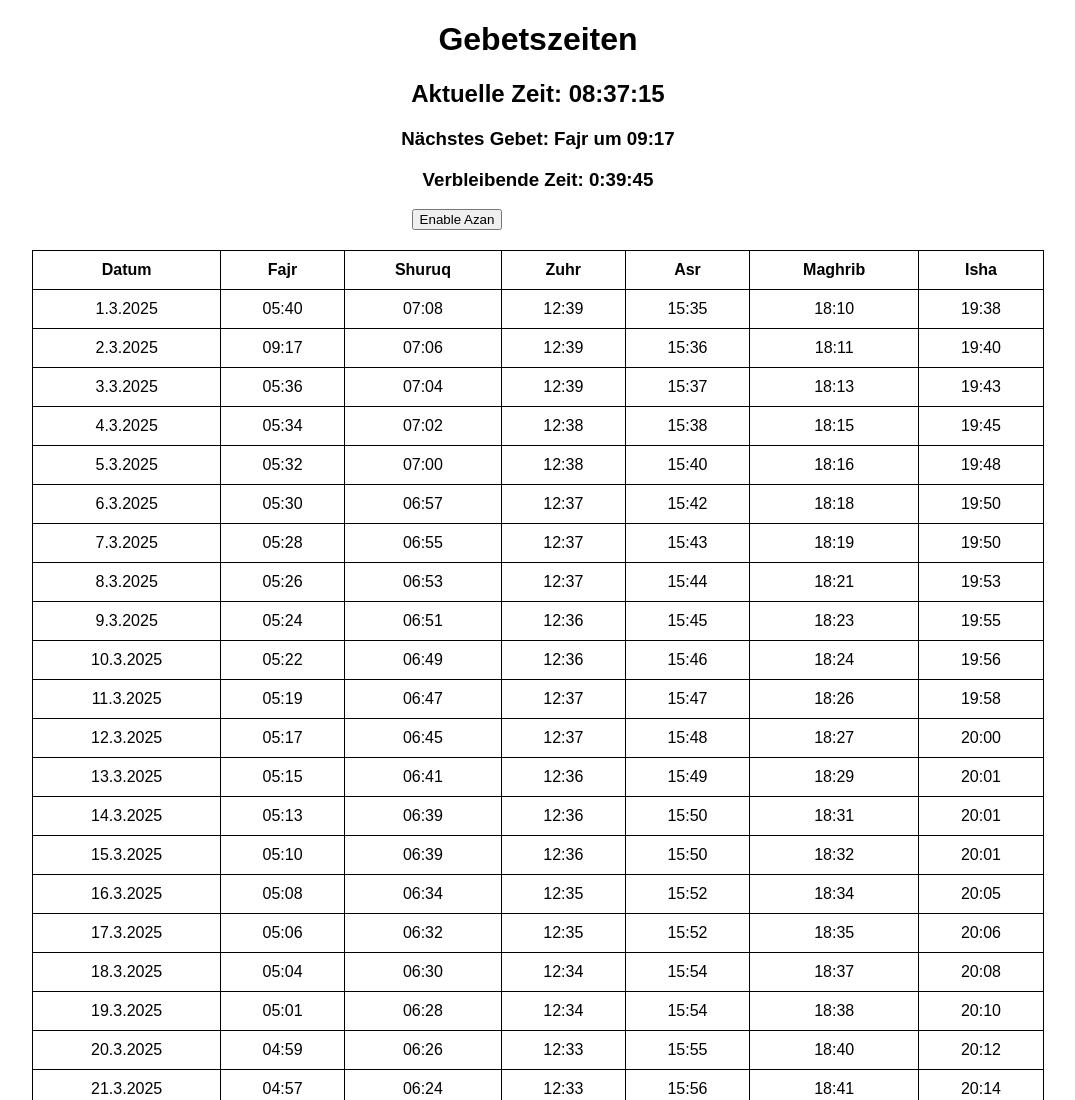
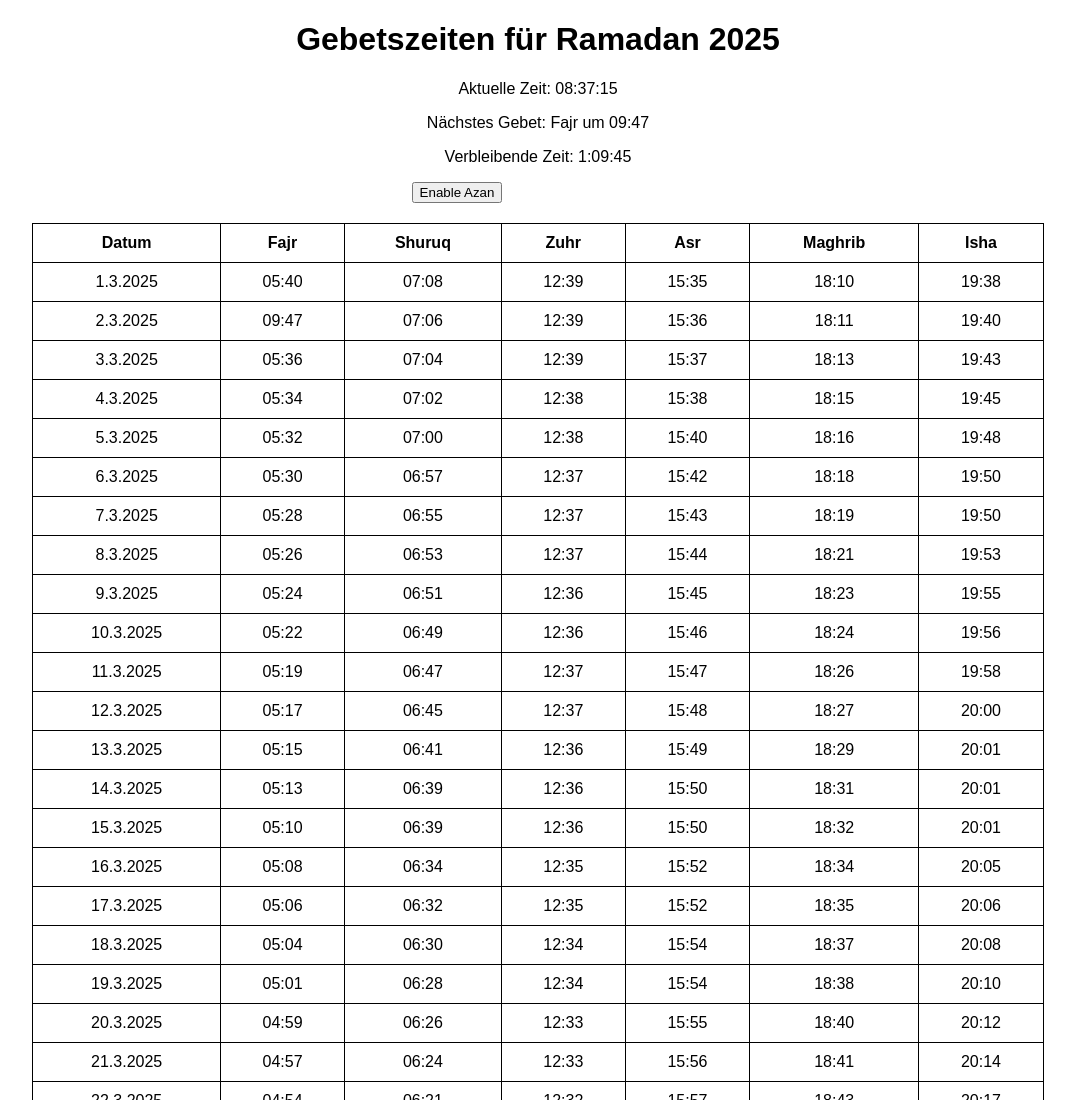
Before and after one commit to Jalal-Sarokhan/gebetszeiten-app, a plain HTML site: page index.html in a window 1280 px wide. Shown: the top 1100 px of the page, without its empty margins (102-1177 px from the left). Drawn offline with nearby package versions, Linux system fonts and the light colour scheme.

Commit message:
test 9.7

```diff
--- a/gebetszeiten_2025.csv
+++ b/gebetszeiten_2025.csv
@@ -1,6 +1,6 @@
 Datum;Fajr;Shuruq;Zuhr;Asr;Maghrib;Isha
 1.3.2025;05:40;07:08;12:39;15:35;18:10;19:38
-2.3.2025;09:17;07:06;12:39;15:36;18:11;19:40
+2.3.2025;09:47;07:06;12:39;15:36;18:11;19:40
 3.3.2025;05:36;07:04;12:39;15:37;18:13;19:43
 4.3.2025;05:34;07:02;12:38;15:38;18:15;19:45
 5.3.2025;05:32;07:00;12:38;15:40;18:16;19:48
--- a/index.html
+++ b/index.html
@@ -8,10 +8,10 @@
     <script src="https://cdnjs.cloudflare.com/ajax/libs/PapaParse/5.3.0/papaparse.min.js"></script>
 </head>
 <body>
-    <h1>Gebetszeiten</h1>
-    <h2 id="current-time"></h2>
-    <h3 id="nextPrayer">Nächstes Gebet: -- um --:--</h3>
-    <h3 id="remainingTime">Verbleibende Zeit: --:--:--</h3>
+    <h1>Gebetszeiten für Ramadan 2025</h1>
+    <p id="current-time"></p>
+    <p id="nextPrayer">Nächstes Gebet: -- um --:--</p>
+    <p id="remainingTime">Verbleibende Zeit: --:--:--</p>
     <button align="center" style="margin-left: 40%" id="enableAudio" >Enable Azan</button>
     <p id="prayer-notification" style="color: red; font-size: 20px;"></p>
     <table id="prayer-table">
```
